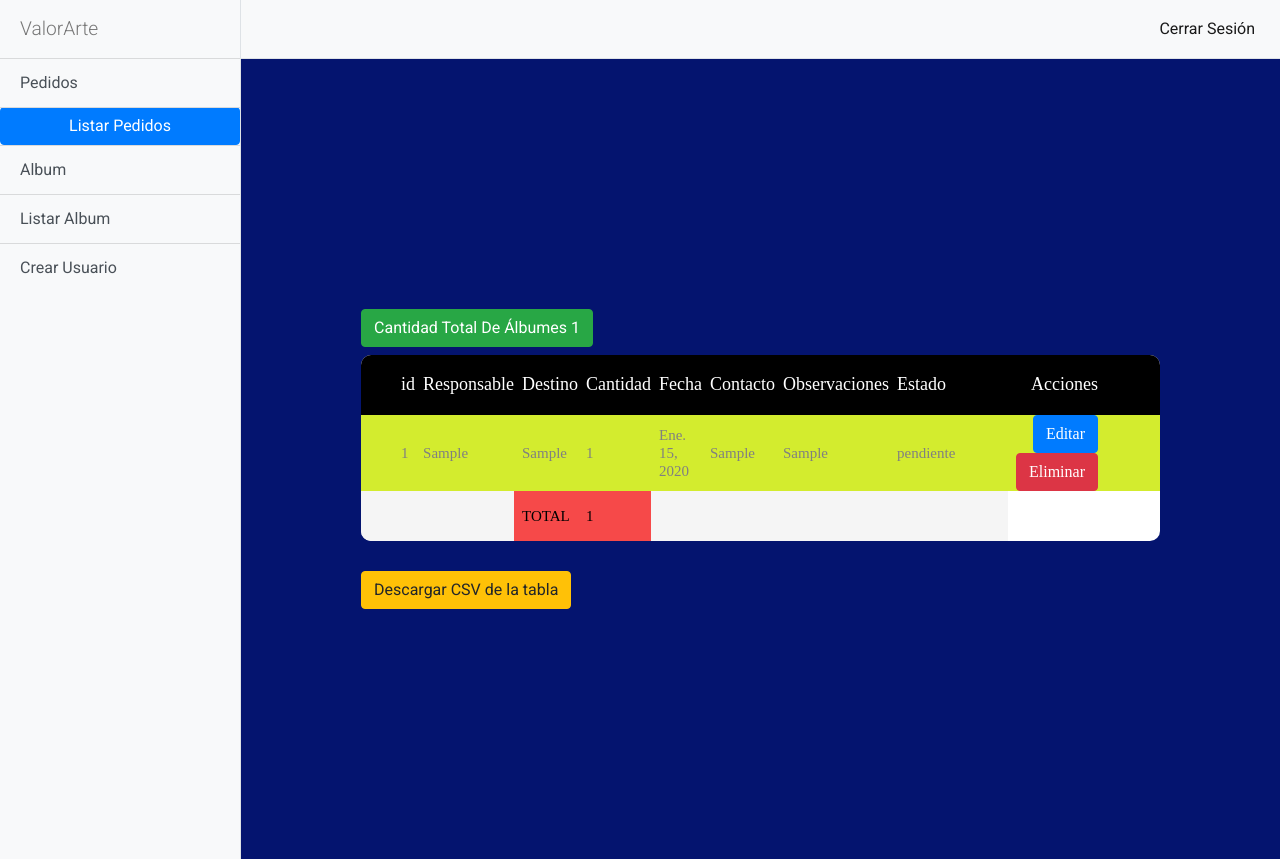
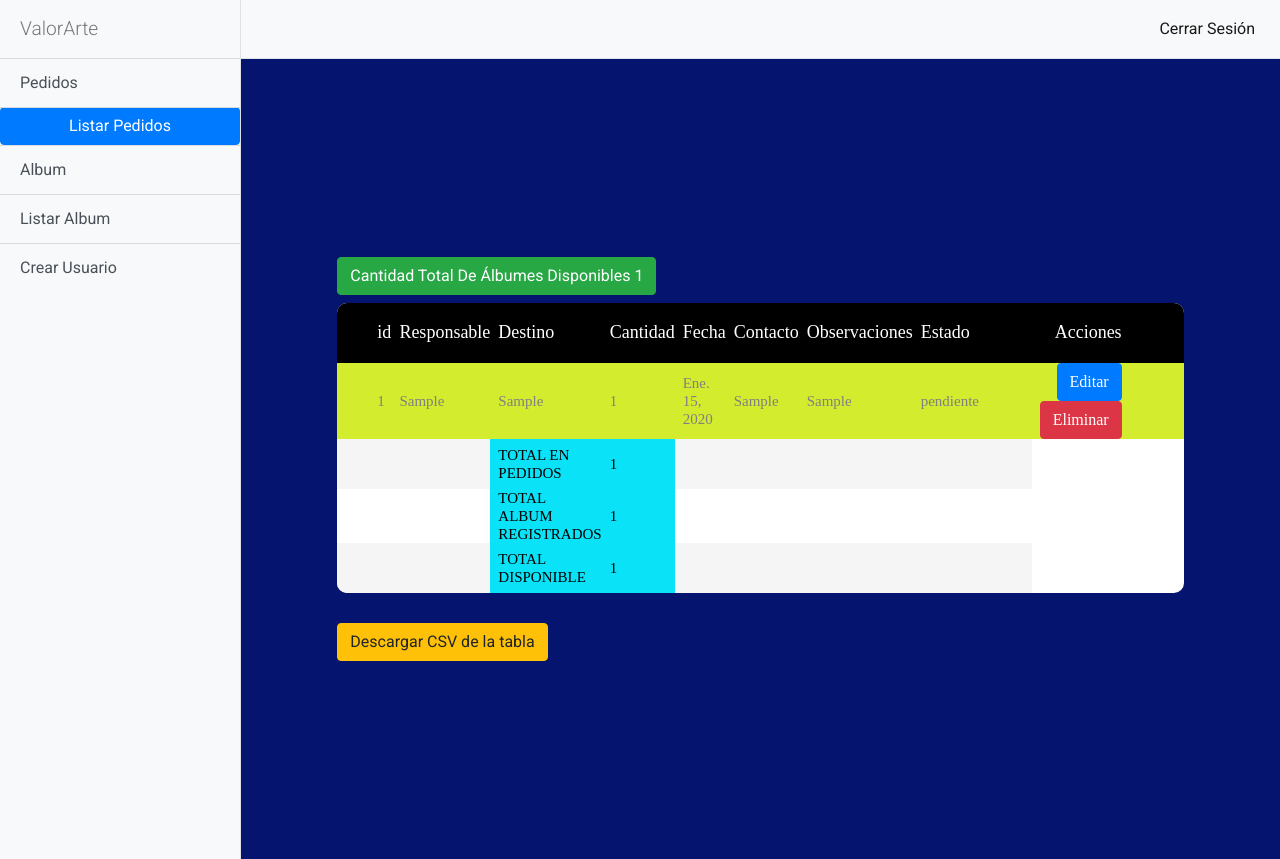
Before and after one commit to rafaelrv95/vpaf, a Django app: a page that uses templates/pedidos/pedidos_list.html in a window 1280 px wide. Run offline with Django 3.2, Linux system fonts and the light colour scheme; a user stored in the database is signed in; tables that the repository leaves empty hold one stand-in row (values such as "Sample post"); some libraries are stand-ins or nearby versions.

Commit message:
cambios viusales en la tabla

```diff
--- a/pedidos/views.py
+++ b/pedidos/views.py
@@ -97,6 +97,20 @@ class PedidoList(ListView):
 ###########################################################
 
 
+
+
+        albumTotal= Album.objects.all()
+        context['album_total']=albumTotal
+        salbum = 0
+        for i in cantalbum:
+            salbum = salbum+int(i.cantidad)
+        context['album_total']=salbum
+
+
+
+
+
+
         return context
 
 
--- a/static/js/excel.js
+++ b/static/js/excel.js
@@ -37,7 +37,7 @@ $('#export').click(function() {
     var blob = new Blob(["\ufeff", CSVString]);
     var url = URL.createObjectURL(blob);
     downloadLink.href = url;
-    downloadLink.download = "data.csv";
+    downloadLink.download = "ValorartePedidos.csv";
 
     /*
      * Actually download CSV
--- a/templates/pedidos/pedidos_list.html
+++ b/templates/pedidos/pedidos_list.html
@@ -153,8 +153,38 @@
 
                           <td class="column1"  ></td>
                           <td class="column2" ></td>
-                          <td class="column2" bgcolor="#F64949"><font color="Black">TOTAL</font></td>
-                          <td class="column2" bgcolor="#F64949"><font color="Black">{{total_tabla}}</font></td>
+                          <td class="column2" bgcolor="#0AE2F7"><font color="Black">TOTAL EN PEDIDOS</font></td>
+                          <td class="column2" bgcolor="#0AE2F7"><font color="Black">{{total_tabla}}</font></td>
+                          <td class="column2" ></td>
+                          <td class="column2" ></td>
+                          <td class="column2" ></td>
+                          <td class="column2" ></td>
+
+
+                        </tr>
+
+
+                        <tr>
+
+                          <td class="column1"  ></td>
+                          <td class="column2" ></td>
+                          <td class="column2" bgcolor="#0AE2F7"><font color="Black">TOTAL ALBUM REGISTRADOS</font></td>
+                          <td class="column2" bgcolor="#0AE2F7"><font color="Black">{{album_total}}</font></td>
+                          <td class="column2" ></td>
+                          <td class="column2" ></td>
+                          <td class="column2" ></td>
+                          <td class="column2" ></td>
+
+
+                        </tr>
+
+
+                        <tr>
+
+                          <td class="column1"  ></td>
+                          <td class="column2" ></td>
+                          <td class="column2" bgcolor="#0AE2F7"><font color="Black">TOTAL DISPONIBLE</font></td>
+                          <td class="column2" bgcolor="#0AE2F7"><font color="Black">{{cantidad_album}}</font></td>
                           <td class="column2" ></td>
                           <td class="column2" ></td>
                           <td class="column2" ></td>
@@ -165,7 +195,6 @@
 
 
 
-
                         {% else %}
                         <h1>no existen registros</h1>
 
@@ -173,9 +202,9 @@
 
 
                     {% if cantidad_album > 0 %}
-                    <h1 class="btn btn-success">Cantidad Total De Álbumes {{cantidad_album}}</h1>
+                    <h1 class="btn btn-success">Cantidad Total De Álbumes Disponibles {{cantidad_album}}</h1>
                     {% else %}
-                    <h1 class="btn btn-danger">Cantidad Total De Álbumes {{cantidad_album}}</h1>
+                    <h1 class="btn btn-danger">Cantidad Total De Álbumes Disponibles {{cantidad_album}}</h1>
 
 
                     {% endif %}
```
Also changed, not shown: db.sqlite3.
